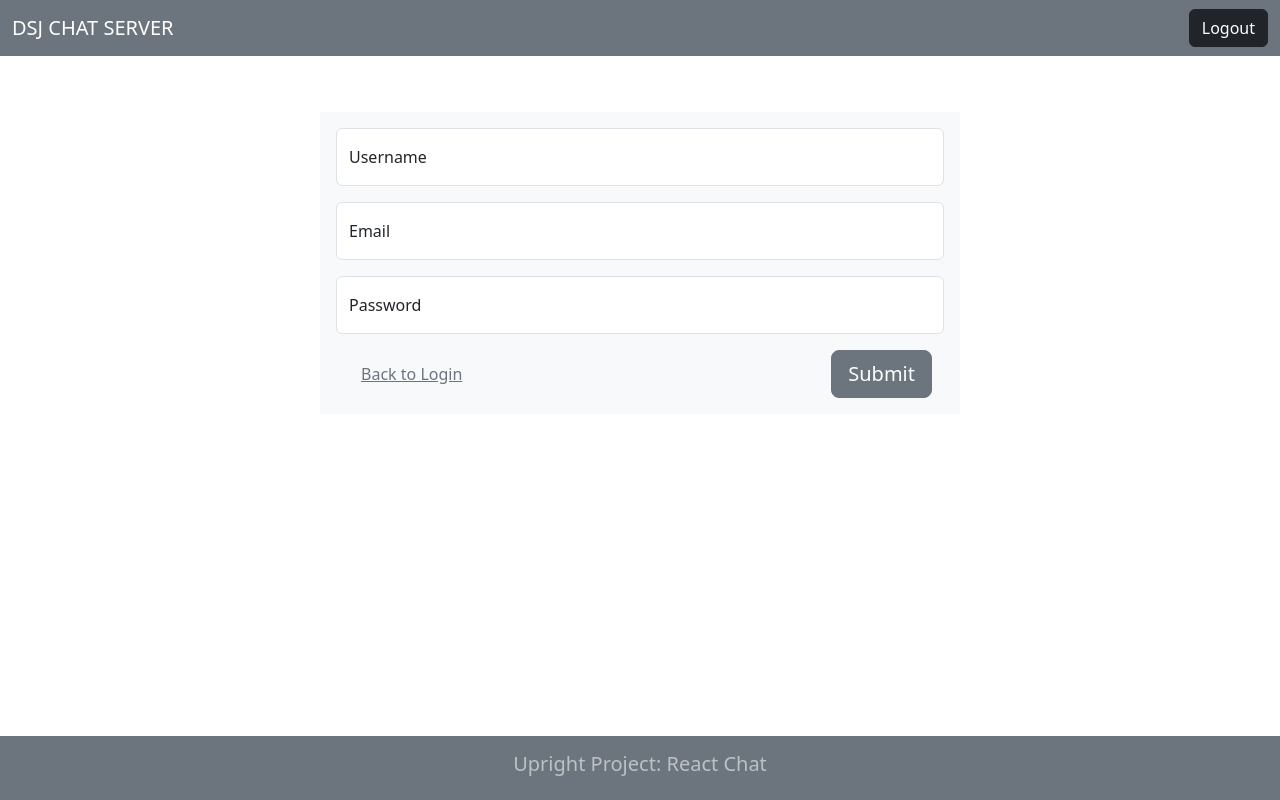
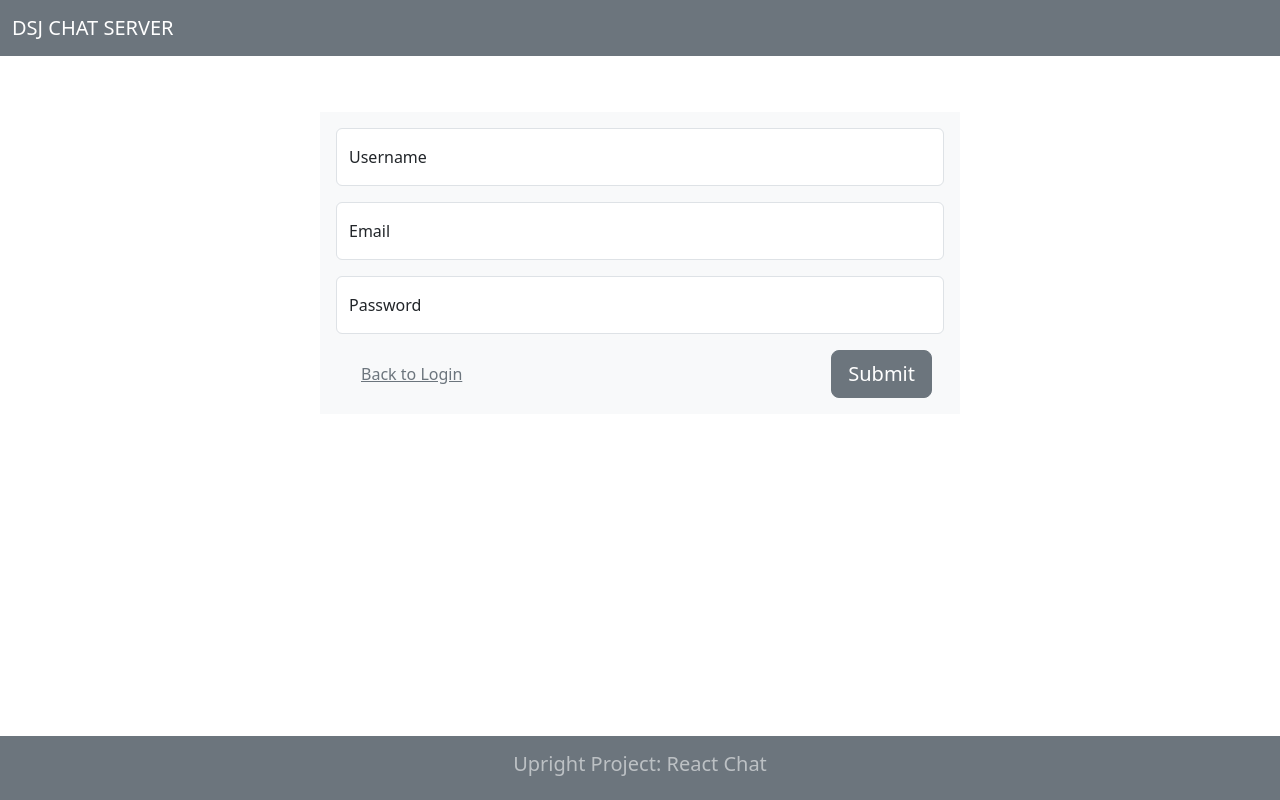
Before and after one commit to shawksly/ReactChat-Client, a React (Create React App) app: page / in a window 1280 px wide. Built offline with nearby package versions, Linux system fonts and the light colour scheme.

Commit message:
U7_02 Ticket complete

```diff
--- a/src/App.jsx
+++ b/src/App.jsx
@@ -33,7 +33,7 @@ function App() {
     <div className="App min-vh-100 p-0 container-fluid d-flex flex-column align-items-center">
       <BrowserRouter>
 
-        <Navbar/>
+        <Navbar token={token} clearToken={clearToken}/>
 
         <Routes>
 
--- /dev/null
+++ b/src/components/auth/logout/Logout.jsx
@@ -0,0 +1,18 @@
+import React from 'react'
+import { useNavigate } from 'react-router-dom'
+import{Button} from 'reactstrap'
+
+function Logout({clearToken}) {
+  const navigate = useNavigate()
+
+  function redirect(){
+    clearToken()
+    navigate('/')
+  }
+
+  return (
+    <Button color='dark' onClick={redirect}>Logout</Button>
+  )
+}
+
+export default Logout
--- a/src/components/navbar/Navbar.jsx
+++ b/src/components/navbar/Navbar.jsx
@@ -1,12 +1,9 @@
-import { useNavigate } from 'react-router-dom'
-import { Navbar, NavbarBrand, Button } from 'reactstrap'
+import { Navbar, NavbarBrand} from 'reactstrap'
+import Logout from '../auth/logout/Logout'
+const Brand = ({ token, clearToken}) =>{
 
-const Brand = ({ token, clearToken }) =>{
-  const navigate = useNavigate()
 
-  function logout(){
-    navigate('/')
-  }
+
 
   return(
     <>
@@ -19,11 +16,11 @@ const Brand = ({ token, clearToken }) =>{
           DSJ CHAT SERVER
         </NavbarBrand>
         {
-        token
+        !token
         ?
         null
         :
-        <Button color='dark' onClick={clearToken}>Logout</Button>
+        <Logout clearToken={clearToken}/>
 
         }
       </Navbar>
```
